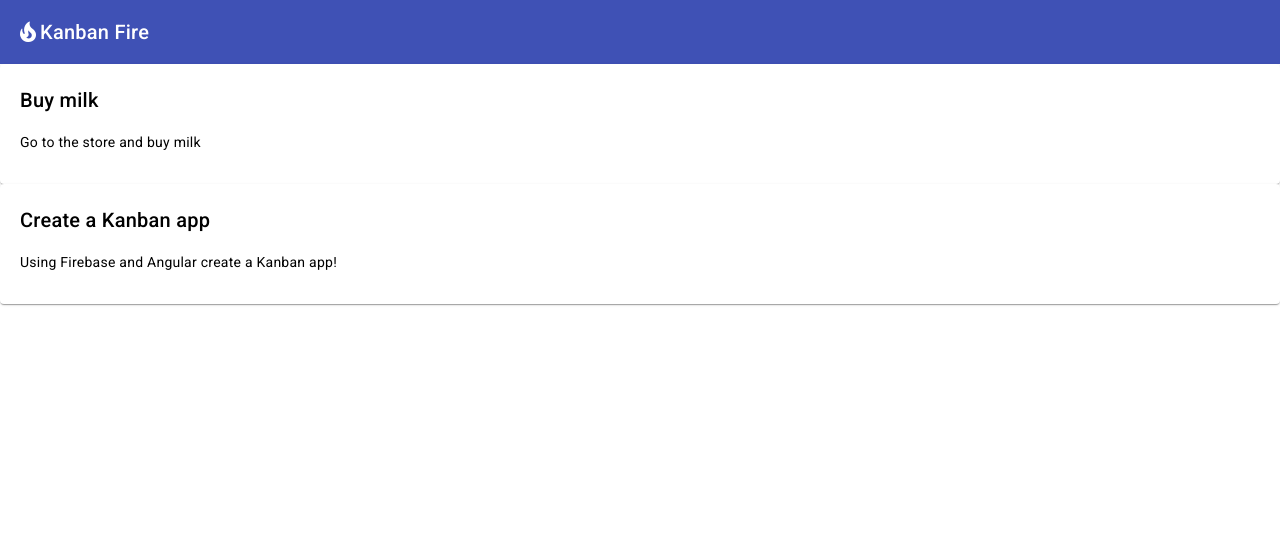
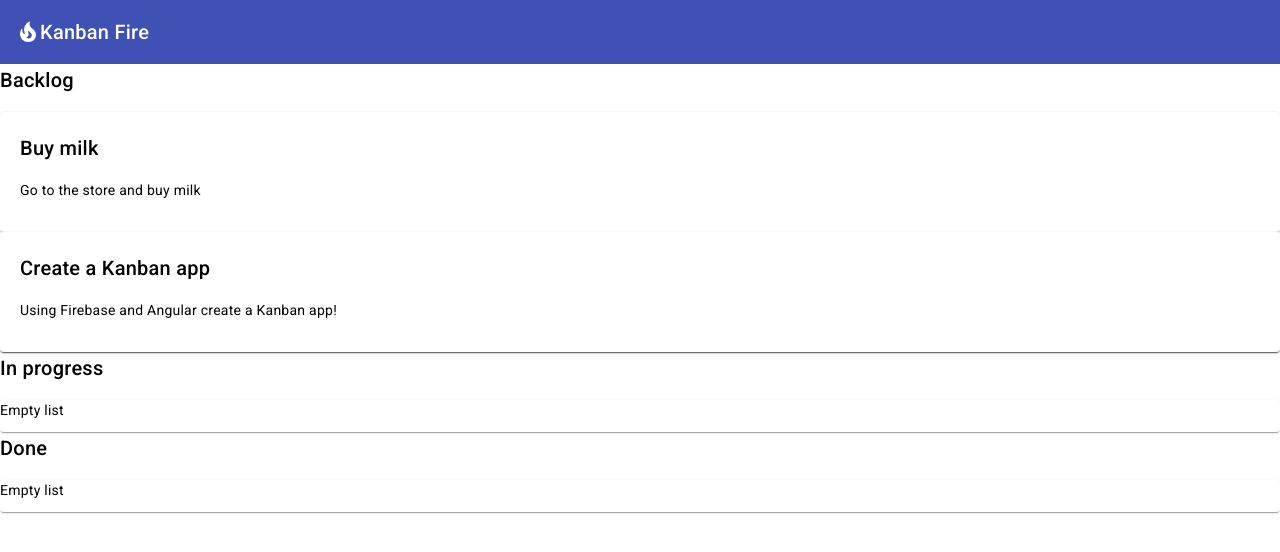
Before and after one commit to mihailmariusiondev/kanban-fire, an Angular app: page / in a window 1280 px wide. Shown: the top 552 px of the page. Built offline with nearby package versions, Linux system fonts and the light colour scheme.

Commit message:
5. Implementing drag and drop for tasks

```diff
--- a/src/app/app.component.html
+++ b/src/app/app.component.html
@@ -3,4 +3,54 @@
   <span>Kanban Fire</span>
 </mat-toolbar>
 
-<app-task *ngFor="let task of todo" [task]="task"></app-task>
+<div class="content-wrapper">
+  <div class="container-wrapper">
+    <div class="container">
+      <h2>Backlog</h2>
+
+      <mat-card
+        cdkDropList
+        id="todo"
+        #todoList="cdkDropList"
+        [cdkDropListData]="todo"
+        [cdkDropListConnectedTo]="[doneList, inProgressList]"
+        (cdkDropListDropped)="drop($event)"
+        class="list">
+        <p class="empty-label" *ngIf="todo.length === 0">Empty list</p>
+        <app-task (edit)="editTask('todo', $event)" *ngFor="let task of todo" cdkDrag [task]="task"></app-task>
+      </mat-card>
+    </div>
+
+    <div class="container">
+      <h2>In progress</h2>
+
+      <mat-card
+        cdkDropList
+        id="inProgress"
+        #inProgressList="cdkDropList"
+        [cdkDropListData]="inProgress"
+        [cdkDropListConnectedTo]="[todoList, doneList]"
+        (cdkDropListDropped)="drop($event)"
+        class="list">
+        <p class="empty-label" *ngIf="inProgress.length === 0">Empty list</p>
+        <app-task (edit)="editTask('inProgress', $event)" *ngFor="let task of inProgress" cdkDrag [task]="task"></app-task>
+      </mat-card>
+    </div>
+
+    <div class="container">
+      <h2>Done</h2>
+
+      <mat-card
+        cdkDropList
+        id="done"
+        #doneList="cdkDropList"
+        [cdkDropListData]="done"
+        [cdkDropListConnectedTo]="[todoList, inProgressList]"
+        (cdkDropListDropped)="drop($event)"
+        class="list">
+        <p class="empty-label" *ngIf="done.length === 0">Empty list</p>
+        <app-task (edit)="editTask('done', $event)" *ngFor="let task of done" cdkDrag [task]="task"></app-task>
+      </mat-card>
+    </div>
+  </div>
+</div>
--- a/src/app/app.component.ts
+++ b/src/app/app.component.ts
@@ -1,3 +1,4 @@
+import { CdkDragDrop, transferArrayItem } from '@angular/cdk/drag-drop';
 import { Component } from '@angular/core';
 import { Task } from './task/task';
 
@@ -17,4 +18,23 @@
       description: 'Using Firebase and Angular create a Kanban app!'
     }
   ];
+  inProgress: Task[] = [];
+  done: Task[] = [];
+
+  editTask(list: string, task: Task): void {}
+
+  drop(event: CdkDragDrop<Task[]>): void {
+    if (event.previousContainer === event.container) {
+      return;
+    }
+    if (!event.container.data || !event.previousContainer.data) {
+      return;
+    }
+    transferArrayItem(
+      event.previousContainer.data,
+      event.container.data,
+      event.previousIndex,
+      event.currentIndex
+    );
+  }
 }
```
Also changed, not shown: src/app/app.module.ts (+6 -1 lines).
